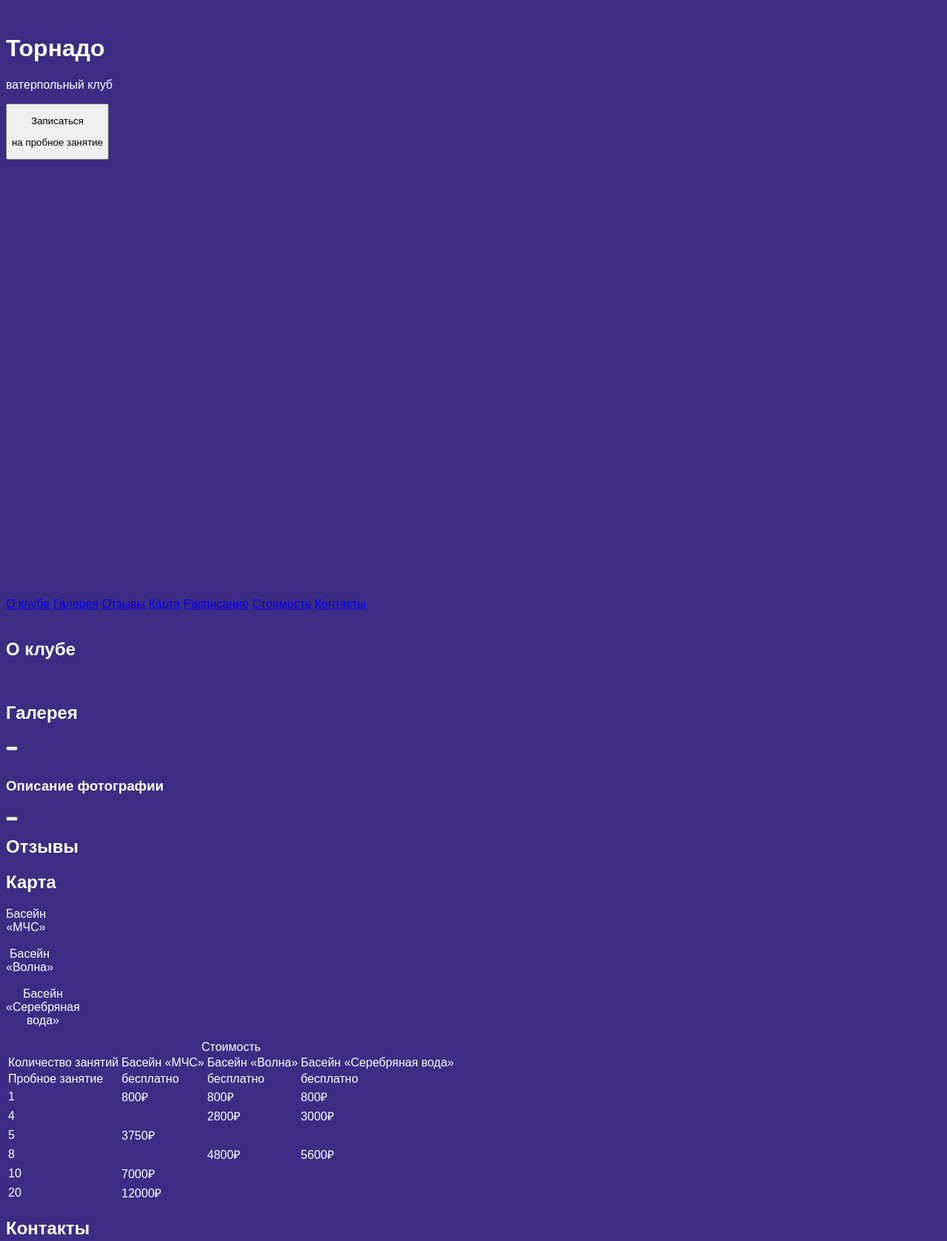
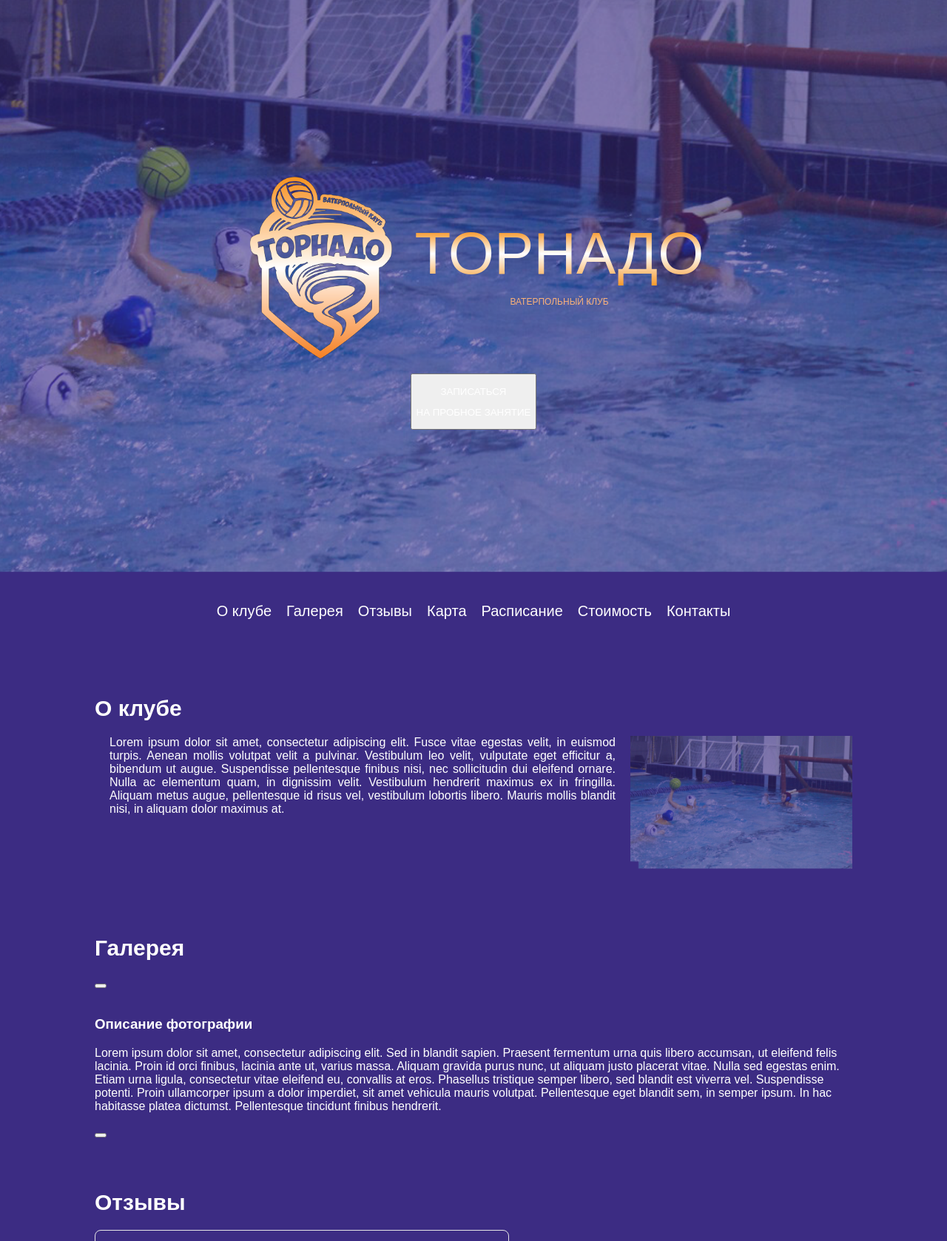
Before and after one commit to MohonovProduction/tornado, a plain HTML site: page index.html in a window 1280 px wide. Shown: the top 1678 px of the page at 74% size. Drawn offline with Linux system fonts and the light colour scheme.

Commit message:
0.2
Added API yandex maps,
header, nav, about is finished

```diff
--- a/index.html
+++ b/index.html
@@ -7,15 +7,17 @@
 </head>
 <body>
 	<header>
-		<img src="">
-		<div>
-			<h1>Торнадо</h1>
-			<p>ватерпольный клуб</p>
-			<button>
-				<p>Записаться</p>
-				<p>на пробное занятие</p>
-			</button>
+		<div class="logo">
+			<img src="img/logo.png">
+			<div>
+				<h1>ТОРНАДО</h1>
+				<p class="header">ВАТЕРПОЛЬНЫЙ КЛУБ</p>
+			</div>
 		</div>
+		<button class="header">
+			<p>ЗАПИСАТЬСЯ</p>
+			<p>НА ПРОБНОЕ ЗАНЯТИЕ</p>
+		</button>
 	</header>
 	<nav>
 		<a href="#about">О клубе</a>
@@ -34,30 +36,37 @@
 	</aside>
 	<main>
 		<article>
-			<section id="about">
+			<section id="about" class="about">
 				<h2>О клубе</h2>
-				<div>
-					<p></p>
-					<img src="">
+				<div class="about">
+					<p>Lorem ipsum dolor sit amet, consectetur adipiscing elit. Fusce vitae egestas velit, in euismod turpis. Aenean mollis volutpat velit a pulvinar. Vestibulum leo velit, vulputate eget efficitur a, bibendum ut augue. Suspendisse pellentesque finibus nisi, nec sollicitudin dui eleifend ornare. Nulla ac elementum quam, in dignissim velit. Vestibulum hendrerit maximus ex in fringilla. Aliquam metus augue, pellentesque id risus vel, vestibulum lobortis libero. Mauris mollis blandit nisi, in aliquam dolor maximus at.</p>
+					<img src="img/headerbg.png" width="300px">
 				</div>
 			</section>
-			<section id="galery">
+			<section  id="galery">
 				<h2>Галерея</h2>
 				<div>
 					<button></button>
 					<div>
 						<img src="">
 						<h3>Описание фотографии</h3>
-						<p></p>
+						<p>Lorem ipsum dolor sit amet, consectetur adipiscing elit. Sed in blandit sapien. Praesent fermentum urna quis libero accumsan, ut eleifend felis lacinia. Proin id orci finibus, lacinia ante ut, varius massa. Aliquam gravida purus nunc, ut aliquam justo placerat vitae. Nulla sed egestas enim. Etiam urna ligula, consectetur vitae eleifend eu, convallis at eros. Phasellus tristique semper libero, sed blandit est viverra vel. Suspendisse potenti. Proin ullamcorper ipsum a dolor imperdiet, sit amet vehicula mauris volutpat. Pellentesque eget blandit sem, in semper ipsum. In hac habitasse platea dictumst. Pellentesque tincidunt finibus hendrerit.</p>
 					</div>
 					<button></button>
 				</div>
 			</section>
 			<section id="reviews">
 				<h2>Отзывы</h2>
+				<div style="width:560px; height:800px; overflow:hidden; position:relative; z-index: -1;">
+					<iframe style="width:100%; height:100%; border:1px solid #e6e6e6; border-radius:8px;  box-sizing:border-box" src="https://yandex.ru/maps-reviews-widget/26508007591?comments">
+					</iframe>
+					<a href="https://yandex.ru/maps/org/vaterpolny_klub_tornado/26508007591/" target="_blank" style="box-sizing:border-box;text-decoration:none;color:#b3b3b3;font-size:10px;font-family:YS Text,sans-serif;padding:0 20px;position:absolute;bottom:8px;width:100%;text-align:center;left:0">Ватерпольный клуб Торнадо на карте Санкт‑Петербурга — Яндекс.Карты
+					</a>
+				</div>
 			</section>
-			<section id="map">
+			<section id="map" class="map">
 				<h2>Карта</h2>
+				<iframe src="https://yandex.ru/map-widget/v1/?um=constructor%3A0fb783dc29fa08daac38b8af4c2f0439151e3ffa1952a972bd5072064ec2019b&amp;source=constructor" width="100%" height="100vh" frameborder="0" class="map"></iframe>
 			</section>
 			<section id="schedule">
 				<div>
@@ -187,31 +196,61 @@
 			</section>
 			<section id="contacts">
 				<h2>Контакты</h2>
-				<div>
-					<img src="">
+				<div class="contacts">
+					<img src="files/vk.png">
 					<p>ВКонтакте</p>
 				</div>
-				<div>
-					<img src="">
+				<div class="contacts">
+					<img src="files/instagram.png">
 					<p>Instagram</p>
 				</div>
-				<div>
-					<img src="">
+				<div class="contacts">
+					<img src="files/whatsapp.png">
 					<p>What's app</p>
 				</div>
-				<div>
-					<img src="">
+				<div class="contacts">
+					<img src="files/viber.png">
 					<p>Viber</p>
 				</div>
-				<div>
-					<img src="">
+				<div class="contacts">
+					<img src="files/telegram.png">
 					<p>Telegram</p>
 				</div>
 			</section>
 		</article>
 	</main>
 	<footer>
-
+		<ul>
+			<li><a href="#about">О клубе</a></li>
+			<li><a href="#galery">Галерея</a></li>
+			<li><a href="#reviews">Отзывы</a></li>
+			<li><a href="#map">Карта</a></li>
+			<li><a href="#schedule">Расписание</a></li>
+			<li><a href="#cost">Стоимость</a></li>
+			<li><a href="#contacts">Контакты</a></li>
+		</ul>
+		<ul>
+			<div>
+				<img src="files/vk.png">
+				<p>ВКонтакте</p>
+			</div>
+			<div>
+				<img src="files/instagram.png">
+				<p>Instagram</p>
+			</div>
+			<div>
+				<img src="files/whatsapp.png">
+				<p>What's app</p>
+			</div>
+			<div>
+				<img src="files/viber.png">
+				<p>Viber</p>
+			</div>
+			<div>
+				<img src="files/telegram.png">
+				<p>Telegram</p>
+			</div>
+		</ul>
 	</footer>
 </body>
 </html>
--- a/style.css
+++ b/style.css
@@ -1,12 +1,139 @@
+/* main styles */
 	* {
 		font-family: sans-serif;
 	}
+	html {
+		margin: 0px;
+	}
 	body {
+		margin: 0px;
 		background: #3c2c83;
 		color: #fff;
 	}
+	h2 {
+		font-size: 30px;
+		margin: 0px 0px 20px 0px;
+	}
+	section {
+		padding: 70px 10vw 0px;
+	}
+/* header */
 	header {
-	width: 100vw;
+		display: flex;
+		flex-direction: column;
+		justify-content: center;
+		align-items: center;
 		height: 100vh;
-	background: url() no-repeat 50%;
+		background: url(img/headerbg.png) no-repeat 50%;
+		background-size: 110%;
 	}
+	.logo {
+		display: flex;
+		flex-direction: row;
+		justify-content: center;
+		align-items: center;
+	}
+	.logo img {
+		margin: 20px;
+		width: 15vw;
+		height: auto;
+	}
+	h1 {
+		margin: 0px 10px;
+		font-size: 5em;
+		font-weight: normal;
+		text-align: center;
+		background-image: -webkit-gradient( linear, left top, 	left bottom, color-stop(0, #f22), color-stop(0.15, #f7921d), color-stop(0.5, #fff), color-stop(1, #f7921d) );
+		background-image: gradient( linear, left top, 	left bottom, color-stop(0, #f22), color-stop(0.15, #f7921d), color-stop(0.5, #fff), color-stop(1, #f7921d) );
+		color:transparent;
+		-webkit-background-clip: text;
+		background-clip: text;
+	}
+	p.header {
+		font-size: 0.75em;
+		text-align: center;
+		color: #fbb279;
+	}
+	button.header {
+		color: #fff;
+		background: gradient( linear, left top, left bottom, color-stop(0, #f22), color-stop(0.15, #f7921d), color-stop(0.5, #fff), color-stop(1, #f7921d) );
+	}
+	button.header:hover {
+
+	}
+	button.header:active {
+
+	}
+/* nav */
+	nav {
+		padding: 5px;
+		position: sticky;
+		top: 0px;
+		display: flex;
+		flex-wrap: wrap;
+		flex-direction: row;
+		justify-content: center;
+		align-items: center;
+		background: #3c2c83;
+	}
+	nav a:link {
+		padding: 5px;
+		margin: 5px;
+		text-decoration: none;
+		color: #fff;
+		font-size: 20px;
+	}
+	nav a:visited {
+		text-decoration: none;
+		color: #fff;
+	}
+	nav a:hover {
+	}
+	nav a:active {
+	}
+/* about */
+	section.about {
+		margin: 0px 0px 0px 0px;
+		padding: 70px 10vw 0px;
+	}
+	div.about {
+		display: flex;
+		flex-direction: row;
+		justify-content: center;
+		align-items: flex-start;
+	}
+	img .abuot {
+		margin: 0px 10px;
+	}
+	.about p {
+		margin: 0px 20px;
+		text-align: justify;
+	}
+/* galery */
+/* reviews */
+	.reviews {
+		width:560px;
+		height:800px;
+		overflow:hidden;
+		position:relative;
+	}
+/* map */
+	section.map .map {
+		height: 100vh;
+	}
+/* schedule */
+/* cost */
+/* contacts */
+	.contacts {
+		display: flex;
+		flex-direction: row;
+		align-items: center;
+	}
+	.contacts img {
+		margin: 5vh;
+		width: 10vh;
+	}
+	.contacts p {
+		font-size: 1em;
+	}
+/* footer */
```
Also changed, not shown: files/instagram.png (added), files/telegram.png (added), files/viber.png (added), files/vk.png (added), files/whatsapp.png (added), img/headerbg.png (added), img/logo.png (added). Lines whose indentation alone changed are shown as unchanged.
